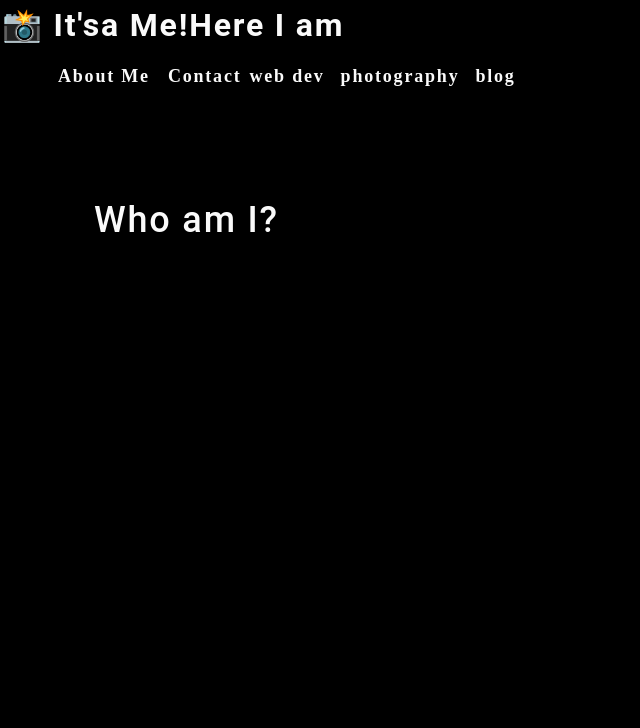
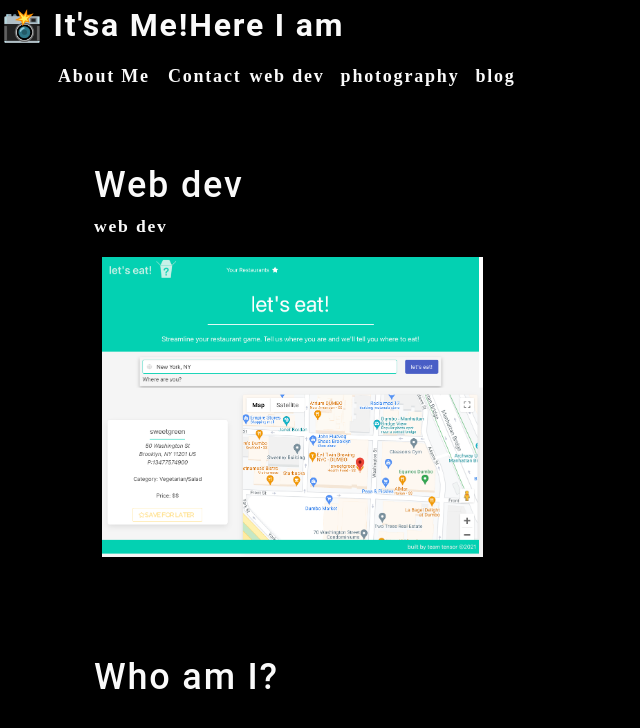
Before and after one commit to a-breezy/port-flo-lio, a React (Create React App) app: page / in a window 1280 px wide. Shown: the top 728 px of the page, without its empty margins (0-640 px from the left). Built offline with nearby package versions, Linux system fonts and the light colour scheme.

Commit message:
begin work on dev comonent and added dev photos

```diff
--- a/src/App.js
+++ b/src/App.js
@@ -3,12 +3,14 @@ import React from "react";
 import "./App.css";
 import About from "./components/About";
 import Nav from "./components/Nav";
+import Dev from "./components/Dev";
 
 function App() {
 	return (
 		<div>
-      <Nav></Nav>
+			<Nav></Nav>
 			<main>
+				<Dev></Dev>
 				<About></About>
 			</main>
 		</div>
--- /dev/null
+++ b/src/components/Dev/index.js
@@ -0,0 +1,26 @@
+import React from "react";
+import { capitalizeFirstLetter } from "../../utils/helpers";
+import photo from "../../assets/Dev/letsEat_homepage.png";
+
+function Dev(props) {
+	const currentCategory = {
+		name: "web dev",
+		description:
+			"Portfolio of web development showcasing Javascript, HTML, CSS, and Database Management skills",
+	};
+	return (
+		<section>
+			<h1>{capitalizeFirstLetter(currentCategory.name)}</h1>
+			<p>{currentCategory.name}</p>
+			<div>
+				<img
+					src={photo}
+					alt="Let's Eat Homepage"
+					className="img-thumbnail mx-1"
+				/>
+			</div>
+		</section>
+	);
+}
+
+export default Dev;
```
Also changed, not shown: src/assets/Dev/letsEat_homepage.png (added), src/assets/Dev/moodRng-homepage.png (added).
